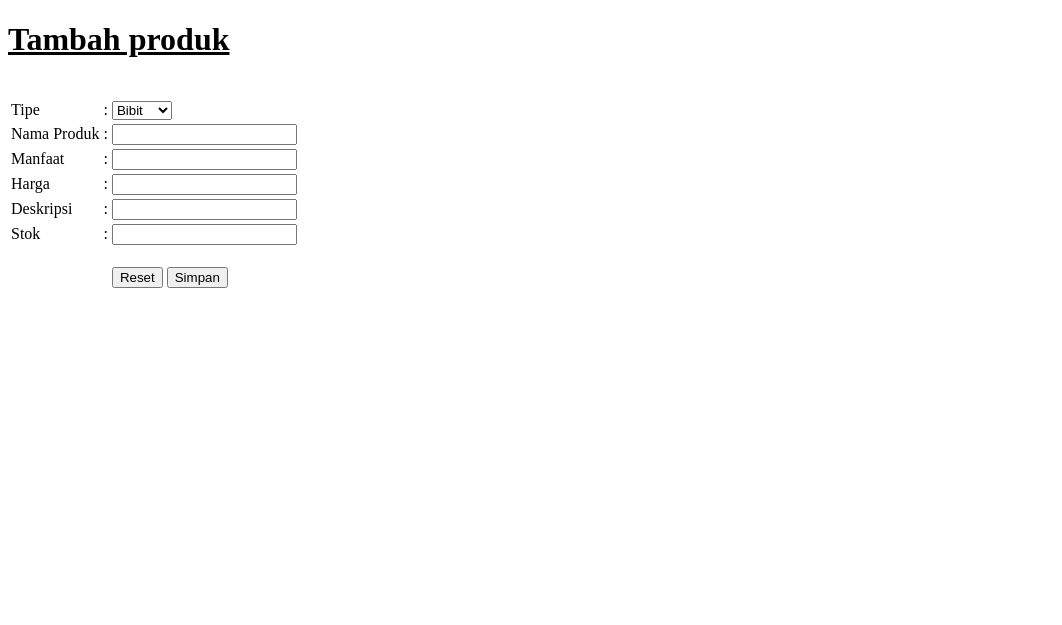
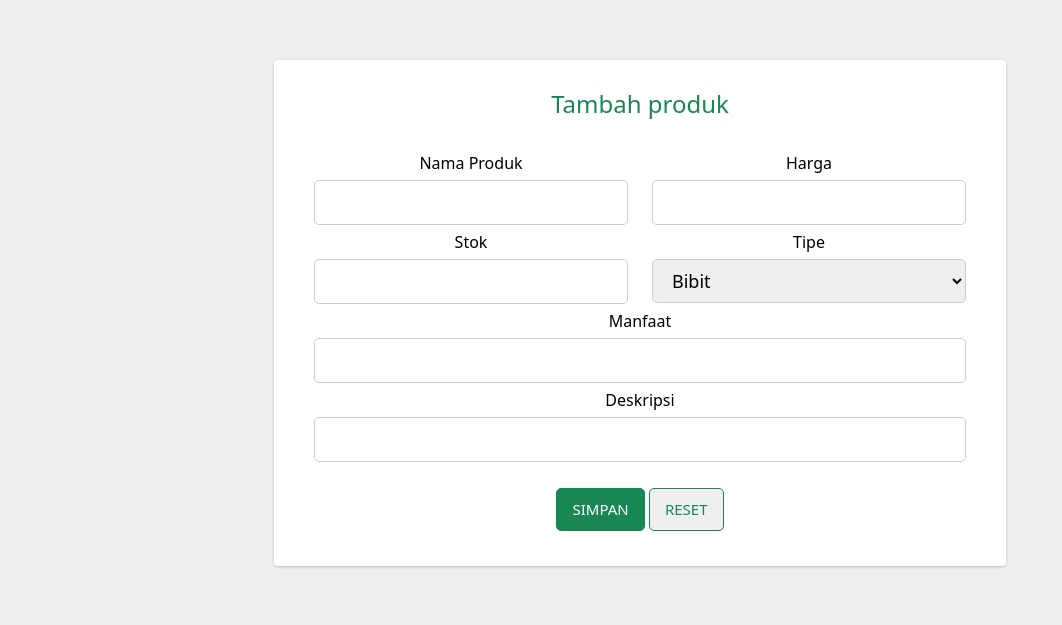
Before and after one commit to anangbagus/takemyherb, a PHP site: page /takemyherb/addproduk.php in a window 1280 px wide. Shown: the top 625 px of the page, without its empty margins (0-1062 px from the left). Run offline with PHP 8.4, Linux system fonts and the light colour scheme; a user stored in the database is signed in; data comes from the database, SQL or seed files in the repository; some libraries are stand-ins or nearby versions.

Commit message:
add bootstrap

```diff
--- a/addproduk.php
+++ b/addproduk.php
@@ -69,64 +69,140 @@ if (isset($_POST["submit"])) {
 
 <head>
     <title>Tambah produk</title>
+    <link href="https://cdn.jsdelivr.net/npm/bootstrap@5.1.3/dist/css/bootstrap.min.css" rel="stylesheet" integrity="sha384-1BmE4kWBq78iYhFldvKuhfTAU6auU8tT94WrHftjDbrCEXSU1oBoqyl2QvZ6jIW3" crossorigin="anonymous">
+    <link rel="stylesheet" href="https://cdn.jsdelivr.net/npm/bootstrap-icons@1.7.2/font/bootstrap-icons.css">
     <link rel="stylesheet" type="text/css" href="css/style.css">
+    <style type="text/css">
+        body {
+            color: #000;
+            overflow-x: hidden;
+            height: 100%;
+            background-repeat: no-repeat;
+            background-size: 100% 100%;
+            background-color: rgb(238,238,238);
+        }
+
+        .card {
+            padding: 30px 40px;
+            margin-top: 60px;
+            margin-bottom: 60px;
+            border: none !important;
+            box-shadow: 0 1px 3px 0 rgba(0, 0, 0, 0.2)
+        }
+
+        .blue-text {
+            color: #00BCD4
+        }
+
+        .form-control-label {
+            margin-bottom: 0
+        }
+
+        input,
+        textarea,
+        button, select {
+            padding: 8px 15px;
+            border-radius: 5px !important;
+            margin: 5px 0px;
+            box-sizing: border-box;
+            border: 1px solid #ccc;
+            font-size: 18px !important;
+            font-weight: 300
+        }
+
+        input:focus,
+        textarea:focus {
+            -moz-box-shadow: none !important;
+            -webkit-box-shadow: none !important;
+            box-shadow: none !important;
+            border: 1px solid #00BCD4;
+            outline-width: 0;
+            font-weight: 400
+        }
+
+        .btn-block {
+            text-transform: uppercase;
+            font-size: 15px !important;
+            font-weight: 400;
+            height: 43px;
+            cursor: pointer
+        }
+
+        .btn-block:hover {
+            color: #fff !important
+        }
+
+        button:focus {
+            -moz-box-shadow: none !important;
+            -webkit-box-shadow: none !important;
+            box-shadow: none !important;
+            outline-width: 0
+        }
+    </style>
 </head>
 
 <body>
+    <div class="container-fluid px-1  mx-auto">
+        <div class="row d-flex justify-content-center">
+            <div class="col-xl-7 col-lg-8 col-md-9 col-11 text-center">
+                <div class="card">
+                    <h4 class="text-center mb-4 d-inline text-success">Tambah produk</h4>
+                    <h6 class="d-inline"></h6>
 
-    <div class="wrap">
-        <span class="judul">
-            <h1><ins>Tambah produk</ins></h1><br>
-        </span>
-        <form action="" method="post">
-            <table>
-                <tr>
-                    <td> <label for="tipe">Tipe</label> </td>
-                    <td>:</td>
-                    <td>
+                    <form action="" class="form-card" method="post" enctype="multipart/form-data">
+                        <div class="row justify-content-between text-left">
+                            <div class="form-group col-sm-6 flex-column d-flex">
+                                <label class="form-control-label px-3">Nama Produk</label>
+
+                                <input type="text" name="nama_produk" id="nama_produk" required>
+
+                            </div>
+                            <div class="form-group col-sm-6 flex-column d-flex">
+                                <label class="form-control-label px-3">Harga</label>
+
+                                <input type="number" name="harga" id="harga" required>
+
+                            </div>
+                        </div>
+                        <div class="row justify-content-between text-left">
+                            <div class="form-group col-sm-6 flex-column d-flex"> <label class="form-control-label px-3">Stok</label>
+                                <input type="number" name="stok" id="stok" required>
+                             </div>
+
+                            <div class="form-group col-sm-6 flex-column d-flex"> <label class="form-control-label px-3">Tipe</label>
+
                             <select id="tipe" name="tipe">
                                 <option value="Bibit">Bibit</option>
                                 <option value="Benih">Benih</option>
                                 <option value="Pupuk">Pupuk</option>
                                 <option value="Alat">Alat</option>
                             </select>
-                    </td></tr>
-                <tr>
-                    <td> <label for="nama_produk">Nama Produk</label> </td>
-                    <td>:</td>
-                    <td> <input type="text" name="nama_produk" id="nama_produk" required> </ </tr>
+                            </div>
 
-                    <tr>
-                    <td> <label for="manfaat">Manfaat</label> </td>
-                    <td>:</td>
-                    <td> <input type="text" name="manfaat" id="manfaat" required> </ </tr>
+                        </div>
+                        <div class="row justify-content-between text-left">
+                            <div class="form-group col-sm-12 flex-column d-flex">
+                                <label class="form-control-label px-3">Manfaat</label>
+                                <input type="text" name="manfaat" id="manfaat" required>
+                            </div>
+                        </div>
+                        <div class="row justify-content-between text-left">
+                            <div class="form-group col-12 flex-column d-flex">
+                                <label class="form-control-label px-3"> Deskripsi </label>
 
-                <tr>
-                    <td> <label for="harga">Harga</label> </td>
-                    <td>:</td>
-                    <td> <input type="number" name="harga" id="harga" required> </td>
-                </tr>
-                <tr>
-                    <td> <label for="deskripsi">Deskripsi</label> </td>
-                    <td>:</td>
-                    <td> <input type="text" name="deskripsi" id="deskripsi" required> </ </tr>
-                <tr>
-                    <td> <label for="stok"> Stok </label> </td>
-                    <td>:</td>
-                    <td> <input type="number" name="stok" id="stok" required> </td>
-                </tr>
-                <tr>
-                    <td></td>
-                    <td></td>
-                    <td>
-                        <br>
-                        <button type="reset" name="submit">Reset</button>
-                        <button type="submit" name="submit">Simpan</button>
-                    </td>
-                </tr>
-                </tr>
-            </table>
+                                <input type="text" name="deskripsi" id="deskripsi" required>
+                            </div>
+                        </div>
+                        <div class="row justify-content-end">
+                            <div class="form-group col-sm-12 mt-3">
+                                <button type="submit" name="submit" class="btn-block btn-success">Simpan</button>
+                                <button type="reset" name="submit" class="btn-block btn-outline-success">Reset</button>
+                            </div>
+                        </div>
                     </form>
+                </div>
+            </div>
+        </div>
     </div>
 </body>
 
```
Lines whose indentation alone changed are shown as unchanged.
